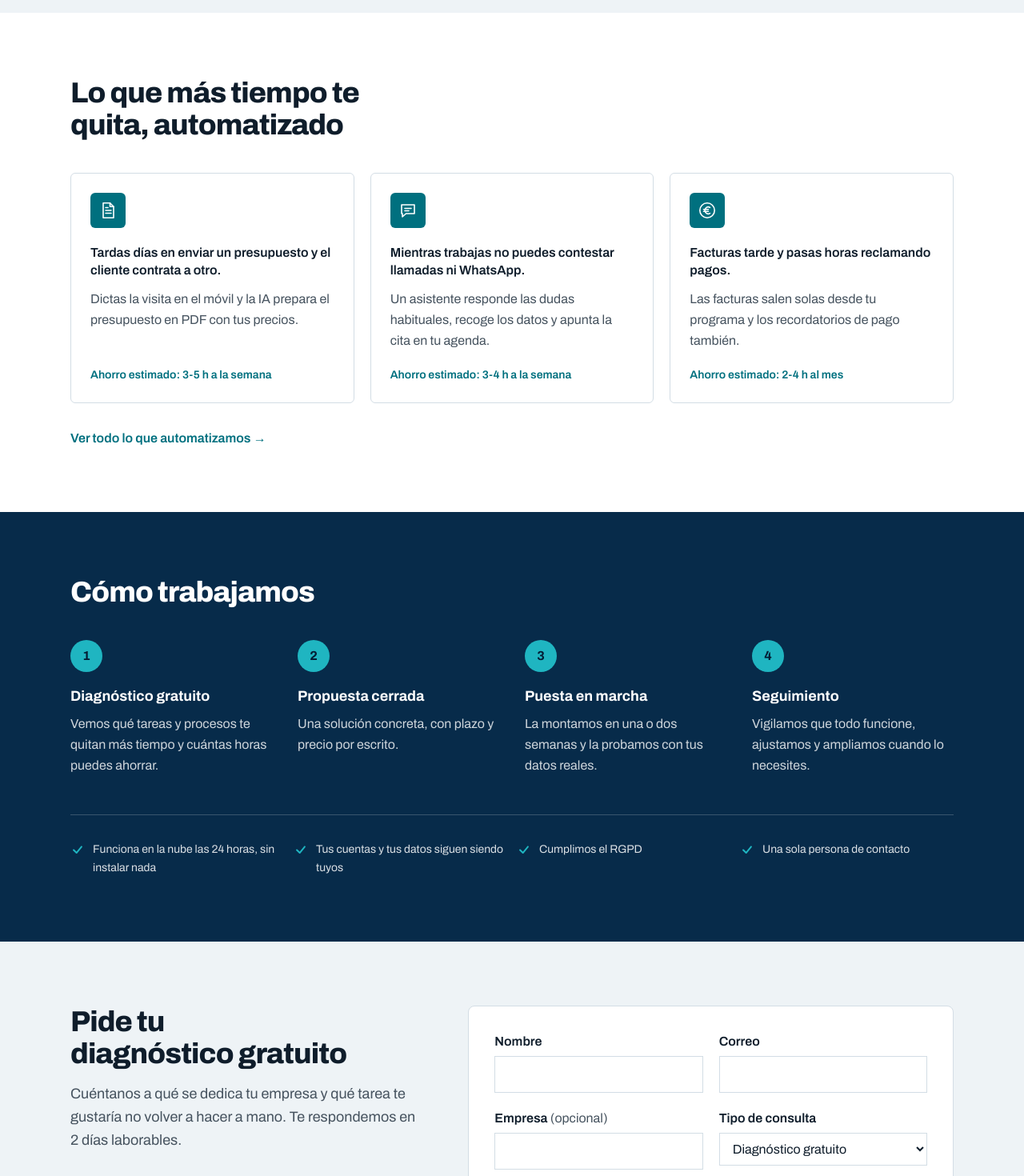
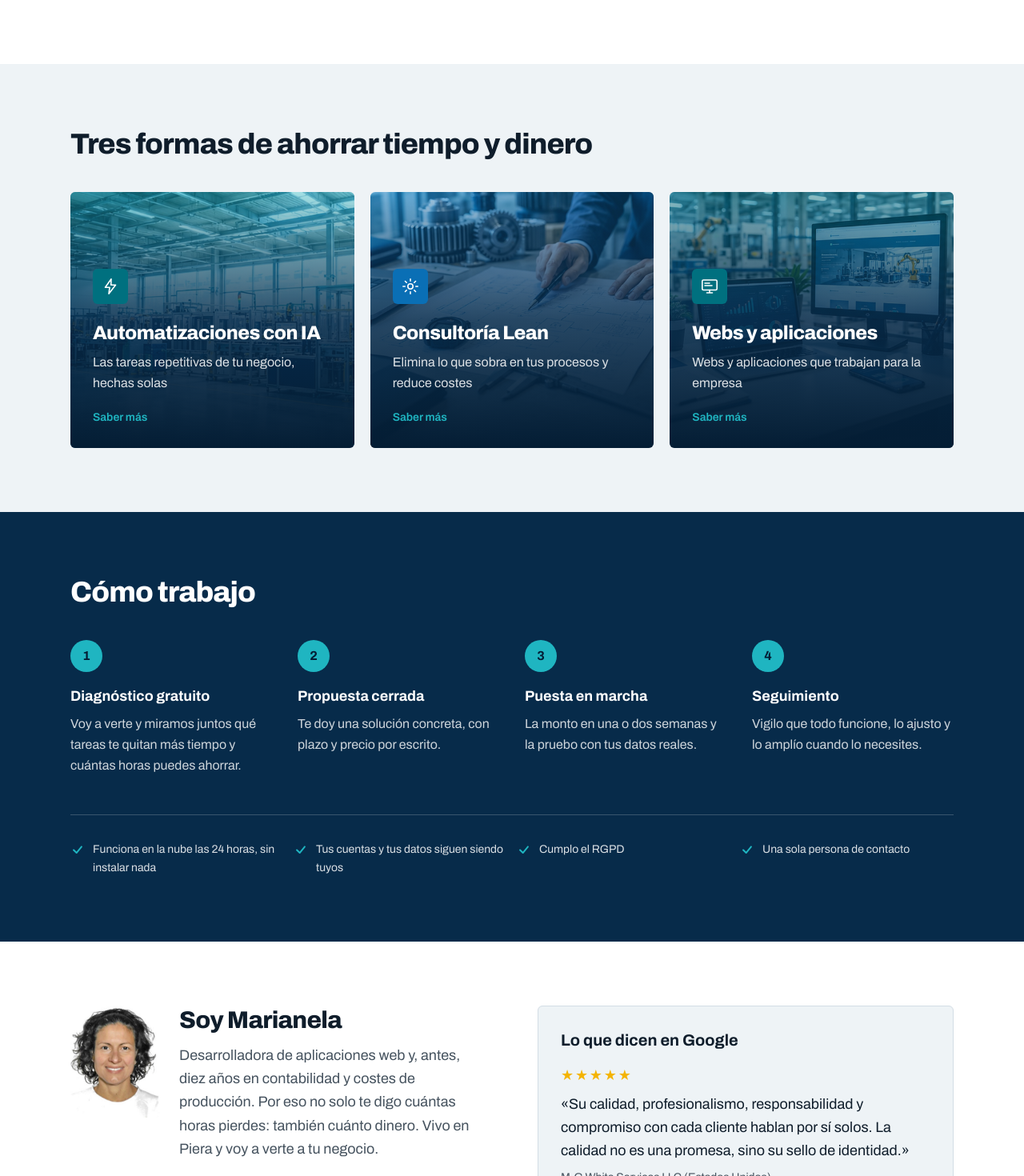
Before and after one commit to MMMazaira/proceso-codigo, a Next.js app: page / in a window 1280 px wide. Shown: the part 1330-2800 px from the top of the page at 80% size. Built offline with nearby package versions, Linux system fonts and the light colour scheme.

Commit message:
Portada: textos nuevos, confianza y QR; retirada de Silver Home

```diff
--- a/src/app/blog/[slug]/page.tsx
+++ b/src/app/blog/[slug]/page.tsx
@@ -2,6 +2,7 @@ import type { Metadata } from "next";
 import Link from "next/link";
 import { notFound } from "next/navigation";
 import PageShell, { PageIntro } from "@/components/PageShell";
+import HerramientaBanner from "@/components/HerramientaBanner";
 import { posts } from "@/content/blog";
 import { ctaDiagnostico, site } from "@/content/site";
 
@@ -115,6 +116,8 @@ export default async function BlogPostPage({ params }: Props) {
         </div>
       </section>
 
+      <HerramientaBanner />
+
       {/* Otros artículos */}
       {otros.length > 0 && (
         <section aria-labelledby="otros-casos">
--- a/src/components/HomeSummary.tsx
+++ b/src/components/HomeSummary.tsx
@@ -1,5 +1,7 @@
+import Image from "next/image";
 import Link from "next/link";
-import { contact, diagnosticoTema, home, services, site } from "@/content/site";
+import { contact, diagnosticoTema, home, services, site, team } from "@/content/site";
+import { publicAsset } from "@/lib/assets";
 import Backdrop from "./Backdrop";
 import ContactForm from "./ContactForm";
 import PillarIcon from "./PillarIcon";
@@ -43,10 +45,40 @@ const enlace = (id: string) => destino[id] ?? `/servicios#${id}`;
 // formulario de diagnóstico gratuito y servicios secundarios.
 export default function HomeSummary() {
   const principales = services.pillars.filter((p) => p.destacado);
+  const foto = publicAsset(team.people[0].photo);
   const otros = services.pillars.filter((p) => !p.destacado);
 
   return (
     <>
+      {/* Qué automatizamos */}
+      <section aria-labelledby="auto-title">
+        <div className="mx-auto max-w-6xl px-4 py-16 sm:px-6 md:py-20">
+          <h2 id="auto-title" className="max-w-2xl text-3xl font-extrabold tracking-tight text-ink md:text-4xl">
+            {home.automatizacionesTitulo}
+          </h2>
+          <ul className="mt-10 grid gap-5 md:grid-cols-3">
+            {home.automatizaciones.map((a) => (
+              <li key={a.icono} className="flex flex-col rounded-md border border-line bg-bg p-6">
+                <span className="flex h-11 w-11 items-center justify-center rounded-md bg-accent text-bg">
+                  <PillarIcon id={a.icono} size={24} />
+                </span>
+                <p className="mt-5 font-semibold leading-snug text-ink">{a.problema}</p>
+                <p className="mt-3 leading-relaxed text-muted">{a.solucion}</p>
+                <p className="mt-auto pt-5 text-sm font-semibold text-accent">Ahorro estimado: {a.ahorro}</p>
+              </li>
+            ))}
+          </ul>
+          <p className="mt-8">
+            <Link
+              href="/automatizaciones-empresas-barcelona"
+              className="font-semibold text-accent underline-offset-4 hover:underline"
+            >
+              Ver todo lo que automatizamos →
+            </Link>
+          </p>
+        </div>
+      </section>
+
       {/* Servicios principales */}
       <section aria-labelledby="servicios-title" className="bg-surface">
         <div className="mx-auto max-w-6xl px-4 py-16 sm:px-6 md:py-20">
@@ -73,35 +105,6 @@ export default function HomeSummary() {
               </li>
             ))}
           </ul>
-        </div>
-      </section>
-
-      {/* Qué automatizamos */}
-      <section aria-labelledby="auto-title">
-        <div className="mx-auto max-w-6xl px-4 py-16 sm:px-6 md:py-20">
-          <h2 id="auto-title" className="max-w-2xl text-3xl font-extrabold tracking-tight text-ink md:text-4xl">
-            {home.automatizacionesTitulo}
-          </h2>
-          <ul className="mt-10 grid gap-5 md:grid-cols-3">
-            {home.automatizaciones.map((a) => (
-              <li key={a.icono} className="flex flex-col rounded-md border border-line bg-bg p-6">
-                <span className="flex h-11 w-11 items-center justify-center rounded-md bg-accent text-bg">
-                  <PillarIcon id={a.icono} size={24} />
-                </span>
-                <p className="mt-5 font-semibold leading-snug text-ink">{a.problema}</p>
-                <p className="mt-3 leading-relaxed text-muted">{a.solucion}</p>
-                <p className="mt-auto pt-5 text-sm font-semibold text-accent">Ahorro estimado: {a.ahorro}</p>
-              </li>
-            ))}
-          </ul>
-          <p className="mt-8">
-            <Link
-              href="/automatizaciones-empresas-barcelona"
-              className="font-semibold text-accent underline-offset-4 hover:underline"
-            >
-              Ver todo lo que automatizamos →
-            </Link>
-          </p>
         </div>
       </section>
 
@@ -135,6 +138,52 @@ export default function HomeSummary() {
         </div>
       </section>
 
+      {/* Confianza: quién soy y qué dicen los clientes */}
+      <section aria-labelledby="sobre-mi-title" className="bg-bg">
+        <div className="mx-auto grid max-w-6xl gap-10 px-4 py-16 sm:px-6 md:grid-cols-2 md:py-20 md:gap-16">
+          <div className="flex flex-col gap-6 sm:flex-row">
+            {foto && (
+              <Image
+                src={foto}
+                alt={`Retrato de ${team.people[0].name}`}
+                width={224}
+                height={280}
+                className="h-35 w-28 shrink-0 rounded-md object-cover object-top"
+              />
+            )}
+            <div>
+              <h2 id="sobre-mi-title" className="text-3xl font-extrabold tracking-tight text-ink">
+                {home.sobreMi.titulo}
+              </h2>
+              <p className="mt-3 text-lg leading-relaxed text-muted">{home.sobreMi.texto}</p>
+              <Link href={home.sobreMi.enlace.href} className="mt-4 inline-block font-semibold text-accent underline-offset-4 hover:underline">
+                {home.sobreMi.enlace.label} →
+              </Link>
+            </div>
+          </div>
+          <div className="rounded-md border border-line bg-surface p-7">
+            <h2 className="text-xl font-bold text-ink">{home.resenas.titulo}</h2>
+            {home.resenas.citas.map((c) => (
+              <figure key={c.autor} className="mt-4">
+                <p aria-label="5 de 5 estrellas" className="text-lg tracking-widest text-[#f4b400]">
+                  ★★★★★
+                </p>
+                <blockquote className="mt-2 text-lg leading-relaxed text-ink">«{c.texto}»</blockquote>
+                <figcaption className="mt-2 text-sm text-muted">{c.autor}</figcaption>
+              </figure>
+            ))}
+            <a
+              href={home.resenas.enlace}
+              target="_blank"
+              rel="noopener noreferrer"
+              className="mt-5 inline-block text-sm font-semibold text-accent underline-offset-4 hover:underline"
+            >
+              Ver todas las reseñas en Google →
+            </a>
+          </div>
+        </div>
+      </section>
+
       {/* Diagnóstico gratuito */}
       <section id="diagnostico" aria-labelledby="diag-title" className="scroll-mt-28 bg-surface">
         <div className="mx-auto grid max-w-6xl gap-10 px-4 py-16 sm:px-6 md:py-20 lg:grid-cols-[1fr_1.4fr] lg:gap-16">
@@ -154,6 +203,9 @@ export default function HomeSummary() {
                 </li>
               ))}
             </ul>
+            <p className="mt-6 rounded-md border-l-4 border-teal bg-bg px-4 py-3 font-semibold leading-relaxed text-ink">
+              {home.diagnostico.garantia}
+            </p>
             <p className="mt-8 leading-relaxed text-ink">
               ¿Prefieres hablar? Llámame al{" "}
               <a href={site.phoneHref} className="font-semibold text-accent underline-offset-4 hover:underline">
@@ -164,6 +216,12 @@ export default function HomeSummary() {
                 escríbeme por WhatsApp
               </a>
               .
+            </p>
+            <p className="mt-6 text-sm leading-relaxed text-muted">
+              ¿Todavía no quieres un diagnóstico?{" "}
+              <Link href="/herramientas/qr-resenas" className="font-semibold text-accent underline-offset-4 hover:underline">
+                Llévate gratis el cartel con QR para conseguir más reseñas en Google →
+              </Link>
             </p>
           </div>
           <div className="rounded-lg border border-line bg-bg p-6 sm:p-8">
--- a/src/content/site.ts
+++ b/src/content/site.ts
@@ -513,33 +513,53 @@ export const home = {
     {
       icono: "euro",
       problema: "Facturas tarde y pasas horas reclamando pagos.",
-      solucion: "Las facturas salen solas desde tu programa y los recordatorios de pago también.",
+      solucion: "La factura se prepara al terminar el trabajo y los recordatorios de pago salen solos.",
       ahorro: "2-4 h al mes",
     },
   ],
-  pasosTitulo: "Cómo trabajamos",
+  pasosTitulo: "Cómo trabajo",
   pasos: [
-    { titulo: "Diagnóstico gratuito", texto: "Vemos qué tareas y procesos te quitan más tiempo y cuántas horas puedes ahorrar." },
-    { titulo: "Propuesta cerrada", texto: "Una solución concreta, con plazo y precio por escrito." },
-    { titulo: "Puesta en marcha", texto: "La montamos en una o dos semanas y la probamos con tus datos reales." },
-    { titulo: "Seguimiento", texto: "Vigilamos que todo funcione, ajustamos y ampliamos cuando lo necesites." },
+    { titulo: "Diagnóstico gratuito", texto: "Voy a verte y miramos juntos qué tareas te quitan más tiempo y cuántas horas puedes ahorrar." },
+    { titulo: "Propuesta cerrada", texto: "Te doy una solución concreta, con plazo y precio por escrito." },
+    { titulo: "Puesta en marcha", texto: "La monto en una o dos semanas y la pruebo con tus datos reales." },
+    { titulo: "Seguimiento", texto: "Vigilo que todo funcione, lo ajusto y lo amplío cuando lo necesites." },
   ],
   garantias: [
     "Funciona en la nube las 24 horas, sin instalar nada",
     "Tus cuentas y tus datos siguen siendo tuyos",
-    "Cumplimos el RGPD",
+    "Cumplo el RGPD",
     "Una sola persona de contacto",
   ],
   diagnostico: {
     titulo: "Pide tu diagnóstico gratuito",
-    texto: "Cuéntanos a qué se dedica tu empresa y qué tarea te gustaría no volver a hacer a mano. Te respondemos en 2 días laborables.",
+    texto: "Cuéntame a qué se dedica tu negocio y qué tarea te gustaría no volver a hacer a mano. Te respondo en 2 días laborables.",
+    garantia: "Si no encuentro al menos 3 horas a la semana que ahorrarte, te lo digo y no te propongo nada.",
     incluye: [
       "Qué tareas y procesos se pueden simplificar o automatizar",
       "Cuántas horas al mes podrías ahorrar",
       "Una propuesta con plazo y precio, sin compromiso",
     ],
   },
-  otrosTitulo: "También hacemos",
+  otrosTitulo: "También hago",
+  // Bloque de confianza: quién soy y qué dicen los clientes (reseñas reales de Google, copiadas tal cual)
+  sobreMi: {
+    titulo: "Soy Marianela",
+    texto:
+      "Desarrolladora de aplicaciones web y, antes, diez años en contabilidad y costes de producción. Por eso no solo te digo cuántas horas pierdes: también cuánto dinero. Vivo en Piera y voy a verte a tu negocio.",
+    enlace: { href: "/equipo", label: "Más sobre mí" },
+  },
+  resenas: {
+    titulo: "Lo que dicen en Google",
+    // Enlace a la ficha de Google de Armartech
+    enlace: "https://g.page/r/CYcjGJ2WY30PEBM",
+    citas: [
+      {
+        texto:
+          "Su calidad, profesionalismo, responsabilidad y compromiso con cada cliente hablan por sí solos. La calidad no es una promesa, sino su sello de identidad.",
+        autor: "M-G White Services LLC (Estados Unidos)",
+      },
+    ],
+  },
 };
 
 export const contact = {
```
Also changed, not shown: 1 other file (tests, documents, lock files or other folders).
